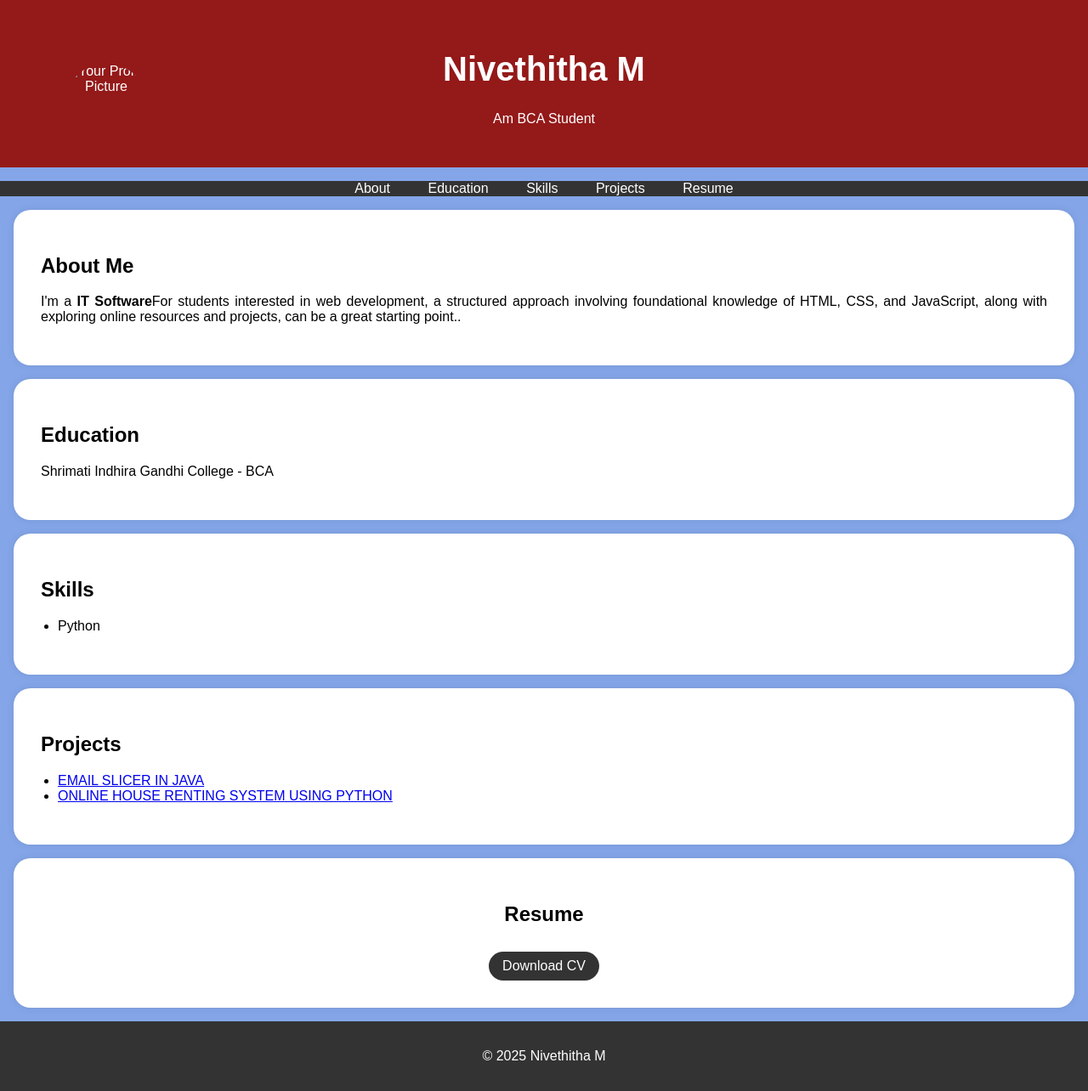
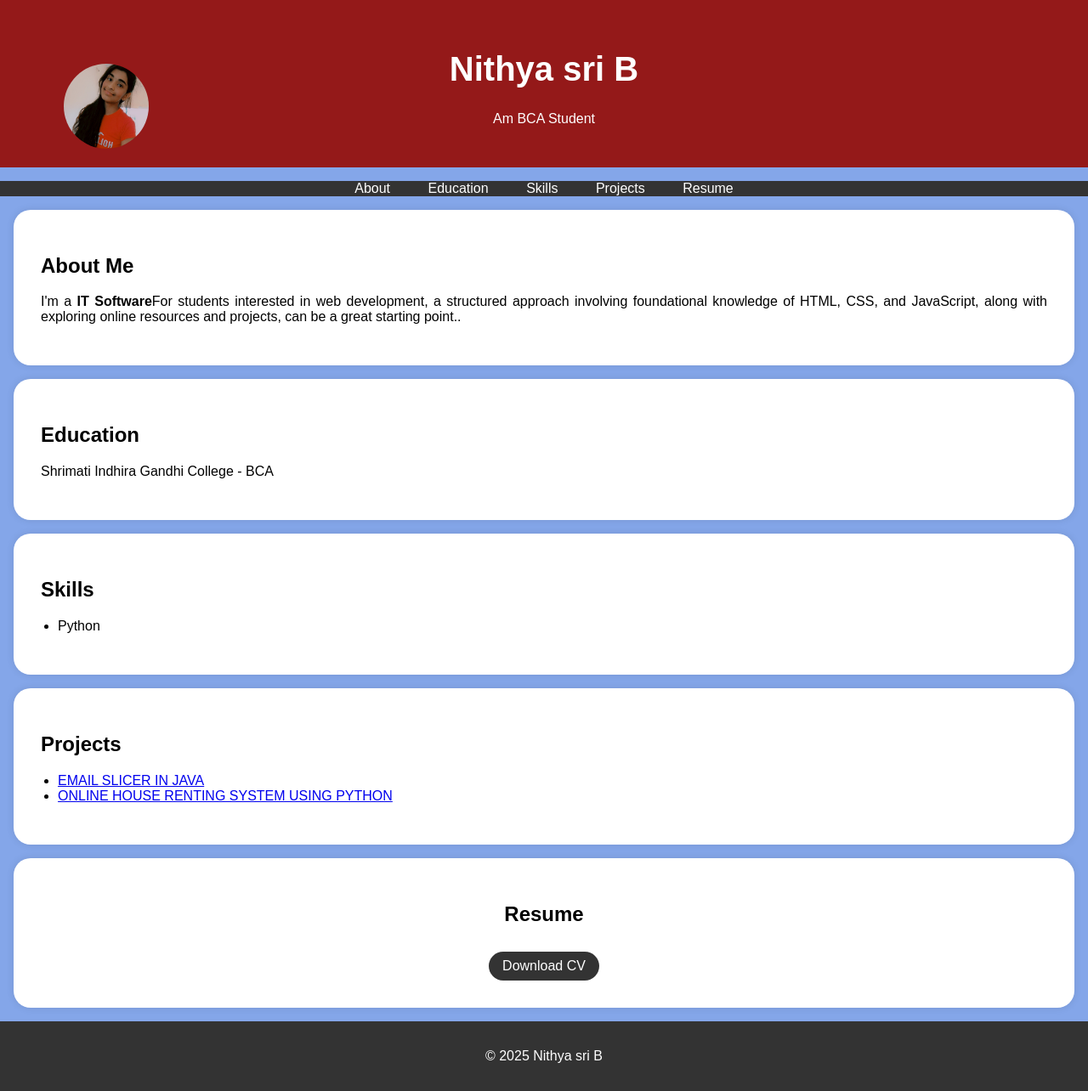
Before and after one commit to Nithya-042006/Digital-portfolio, a plain HTML site: page index.html in a window 1280 px wide. Shown: the whole page at 85% size. Drawn offline with Linux system fonts and the light colour scheme.

Commit message:
Add files via upload

```diff
--- a/index.html
+++ b/index.html
@@ -95,8 +95,8 @@
     <header>
         <div class="header-content">
             <!-- Add your profile picture here -->
-            <img src="nivi.jpg" alt="Your Profile Picture" class="profile-picture">
-            <h1>Nivethitha M</h1>
+            <img src="nithya.jpg" alt="Your Profile Picture" class="profile-picture">
+            <h1>Nithya sri B</h1>
             <p>Am BCA Student</p>
         </div>
     </header>
@@ -156,14 +156,14 @@
         <div class="section-content">
             <center>
             <h2>Resume</h2>
-            <a href="nivi Resume.pdf" target="_blank" class="download-button">Download CV</a>
+            <a href="Nithya Resume.pdf" target="_blank" class="download-button">Download CV</a>
         </center>
         </div>
 
     </section>
 
     <footer>
-        <p>&copy; 2025 Nivethitha M</p>
+        <p>&copy; 2025 Nithya sri B</p>
     </footer>
 
     <script>
```
